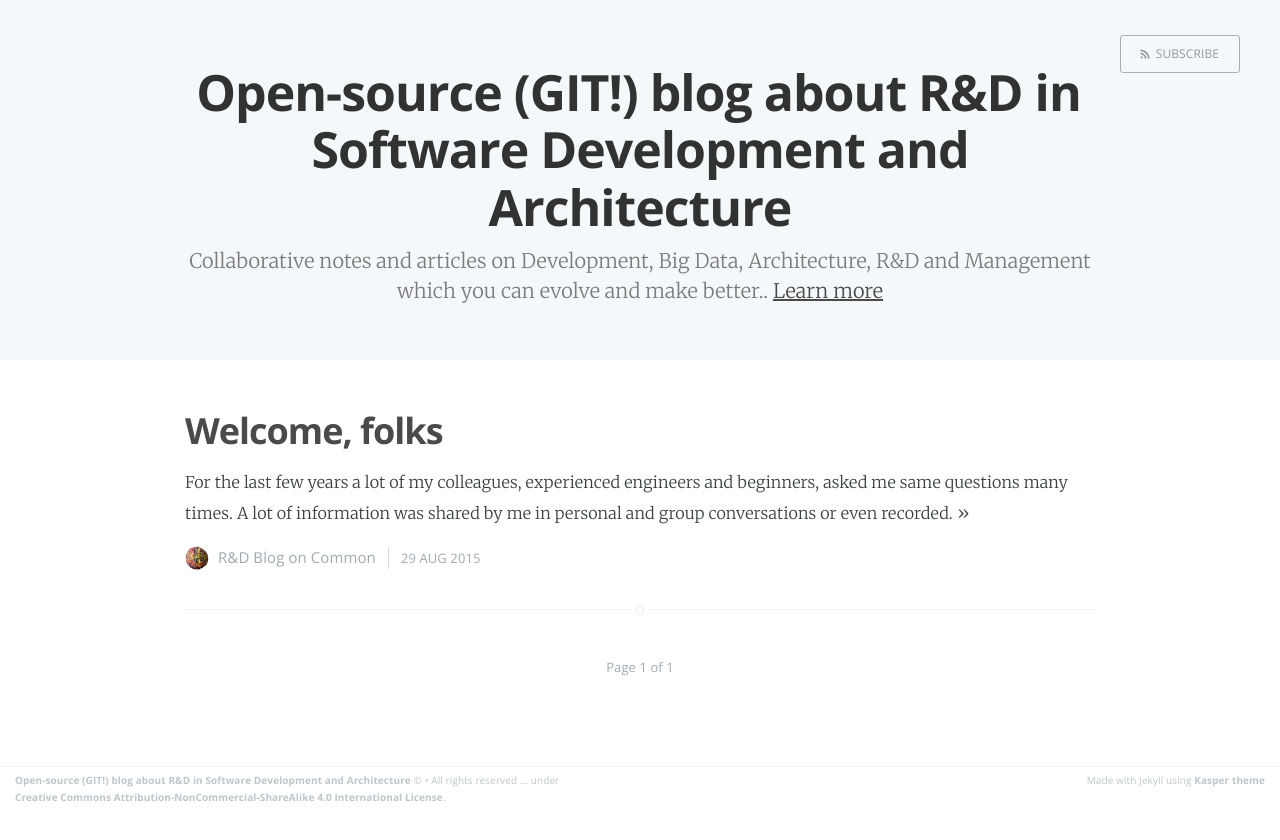
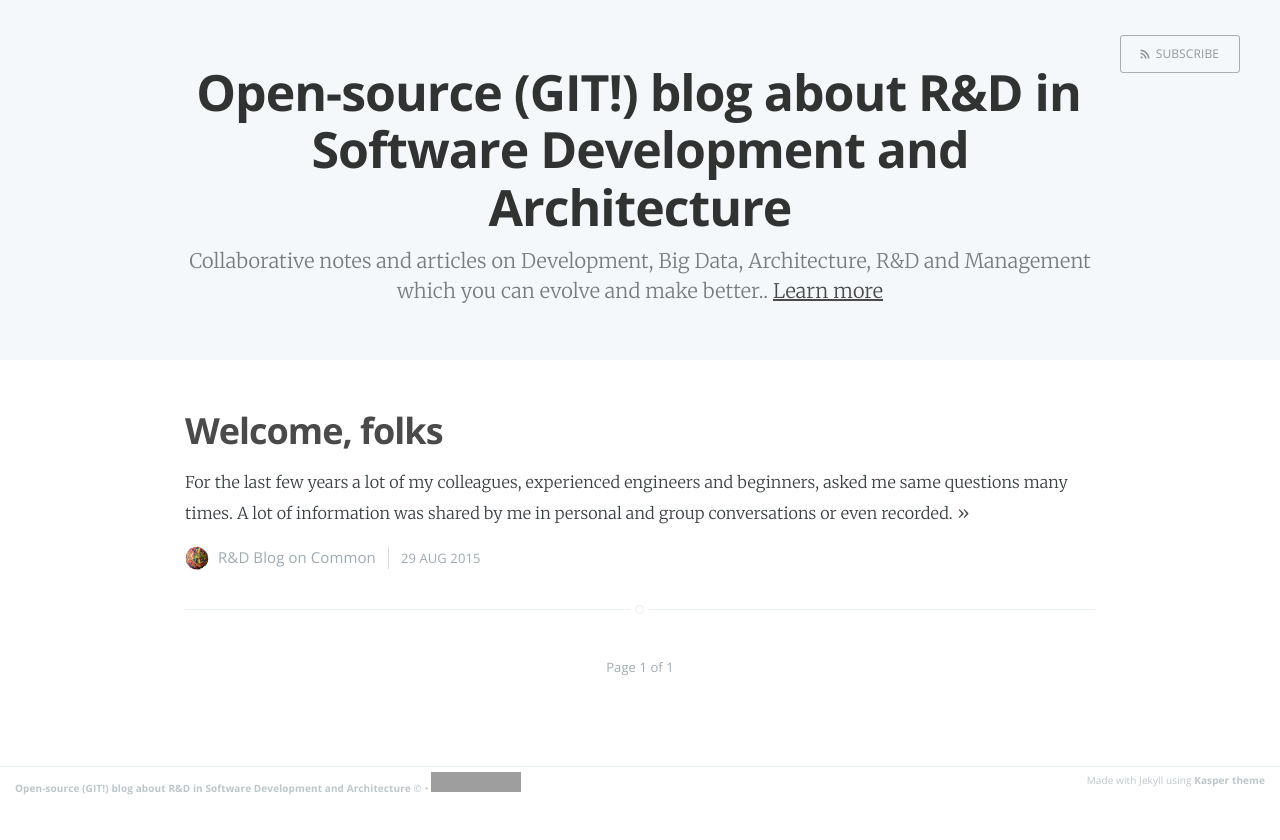
Before and after one commit to rndblog/rndblog.github.io, a Jekyll site: the page built from index.html, in a window 1280 px wide. Shown: the top 840 px of the page. Built offline with Jekyll 4.4.1, drawn with Linux system fonts in a browser that asks for light colours; Markdown is read by kramdown in place of the engine named in the settings; the list of posts is cut into pages by our own code; grey boxes are pictures that could not be loaded.

Commit message:
Initial setup

```diff
--- a/_layouts/default.html
+++ b/_layouts/default.html
@@ -23,7 +23,7 @@
     <footer class="site-footer clearfix">
       <section class="copyright">
         <a href="{{ site.baseurl }}">{{ site.name }}</a> &copy;
-              {{date format="YYYY"}} &bull; All rights reserved ... under <a href="Creative Commons Attribution-NonCommercial-ShareAlike 4.0 International License">Creative Commons Attribution-NonCommercial-ShareAlike 4.0 International License</a>.
+              {{date format="YYYY"}} &bull; <a rel="license" href="http://creativecommons.org/licenses/by-nc-sa/4.0/"><img alt="Creative Commons License" style="border-width:0" src="https://i.creativecommons.org/l/by-nc-sa/4.0/80x15.png" /></a>
       </section>
       <section class="poweredby">Made with Jekyll using
         <a href="http://github.com/rosario/kasper">Kasper theme</a>
```
